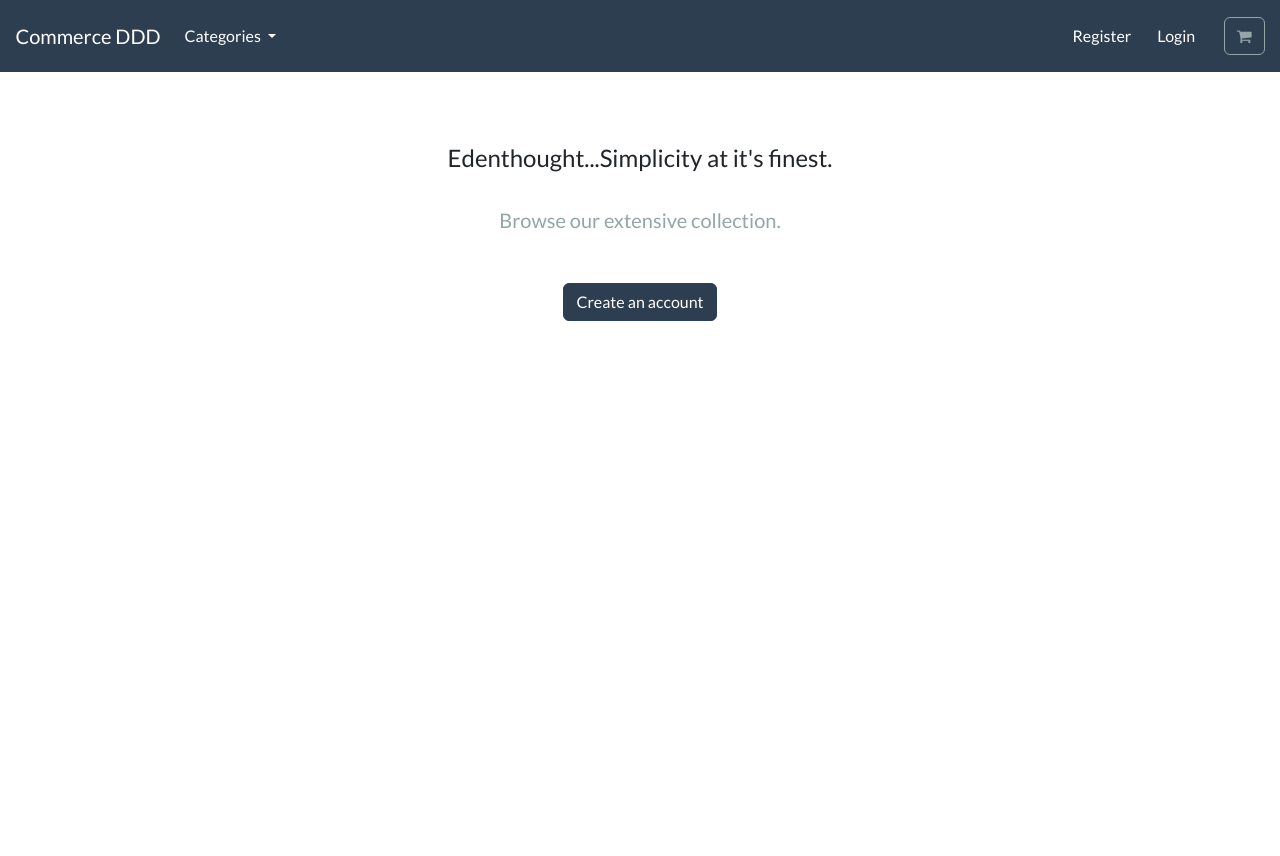
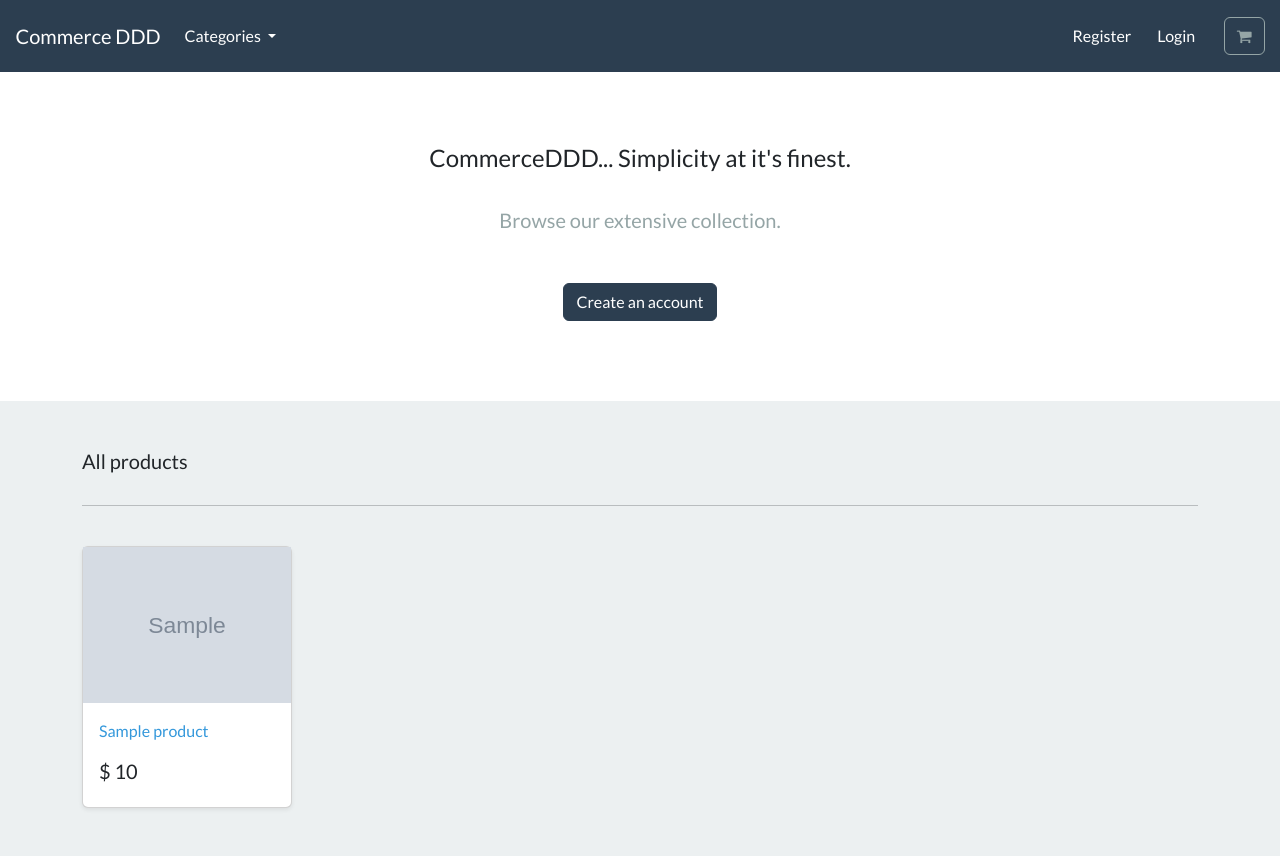
Before and after one commit to Cell6969/django-ecommerce, a Django app: template ecom/store/templates/store/store.html in a window 1280 px wide. Before the commit the page ends 321 px from the top, so only its background shows below. Run offline with Django 3.2, Linux system fonts and the light colour scheme; the template is opened without the code that fills it: most values are stand-ins (such as "Sample title", 1, 10 or a date in 2020); grey boxes marked "Sample" are stand-in pictures; some libraries are stand-ins or nearby versions.

Commit message:
add: view for product in home

```diff
--- a/ecom/ecom/settings.py
+++ b/ecom/ecom/settings.py
@@ -64,6 +64,7 @@ TEMPLATES = [
                 'django.template.context_processors.request',
                 'django.contrib.auth.context_processors.auth',
                 'django.contrib.messages.context_processors.messages',
+                'store.views.categories',
             ],
         },
     },
--- a/ecom/store/templates/store/base.html
+++ b/ecom/store/templates/store/base.html
@@ -78,6 +78,11 @@
             <li>
               <a class="dropdown-item" href="{% url 'store' %}"> All </a>
             </li>
+            {% for category in categories %}
+            <li>
+              <a class="dropdown-item" href="">{{category.name | capfirst}}</a>
+            </li>
+            {% endfor %}
           </ul>
         </li>
       </ul>
--- a/ecom/store/templates/store/store.html
+++ b/ecom/store/templates/store/store.html
@@ -5,7 +5,7 @@
 <section class="py-4 text-center container">
   <div class="row py-lg-5">
     <div class="col-lg-6 col-md-8 mx-auto">
-      <h4>Edenthought...Simplicity at it's finest.</h4>
+    <h4>CommerceDDD... Simplicity at it's finest.</h4>
 
       <br />
 
@@ -17,4 +17,34 @@
     </div>
   </div>
 </section>
+
+<!-- Display Products -->
+<div class="album py-5 bg-light">
+  <div class="container">
+    <div class="pb-3 h5">All products</div>
+
+    <hr />
+
+    <br />
+
+    <div class="row row-cols-1 row-cols-sm-2 row-cols-md-5 g-3">
+
+      {% for product in products %}
+      <div class="col">
+        <div class="card shadow-sm">
+          <img class="img-fluid" alt="Responsive image" src="{{product.image.url}}" />
+          <div class="card-body">
+            <p class="card-text">
+              <a class="text-info text-decoration-none" href="">{{product.title | capfirst}}</a>
+            </p>
+            <div class="d-flex justify-content-between align-items-center">
+              <h5>$ {{product.price}}</h5>
+            </div>
+          </div>
+        </div>
+      </div>
+      {% endfor %}
+    </div>
+  </div>
+</div>
 {% endblock content %}
```
Also changed, not shown: ecom/store/views.py (+11 -1 lines), ecom/static/media/images/Marvins_brown_shoes.jpg (added), ecom/static/media/images/Mineral_blue_shirt.jpg (added).
